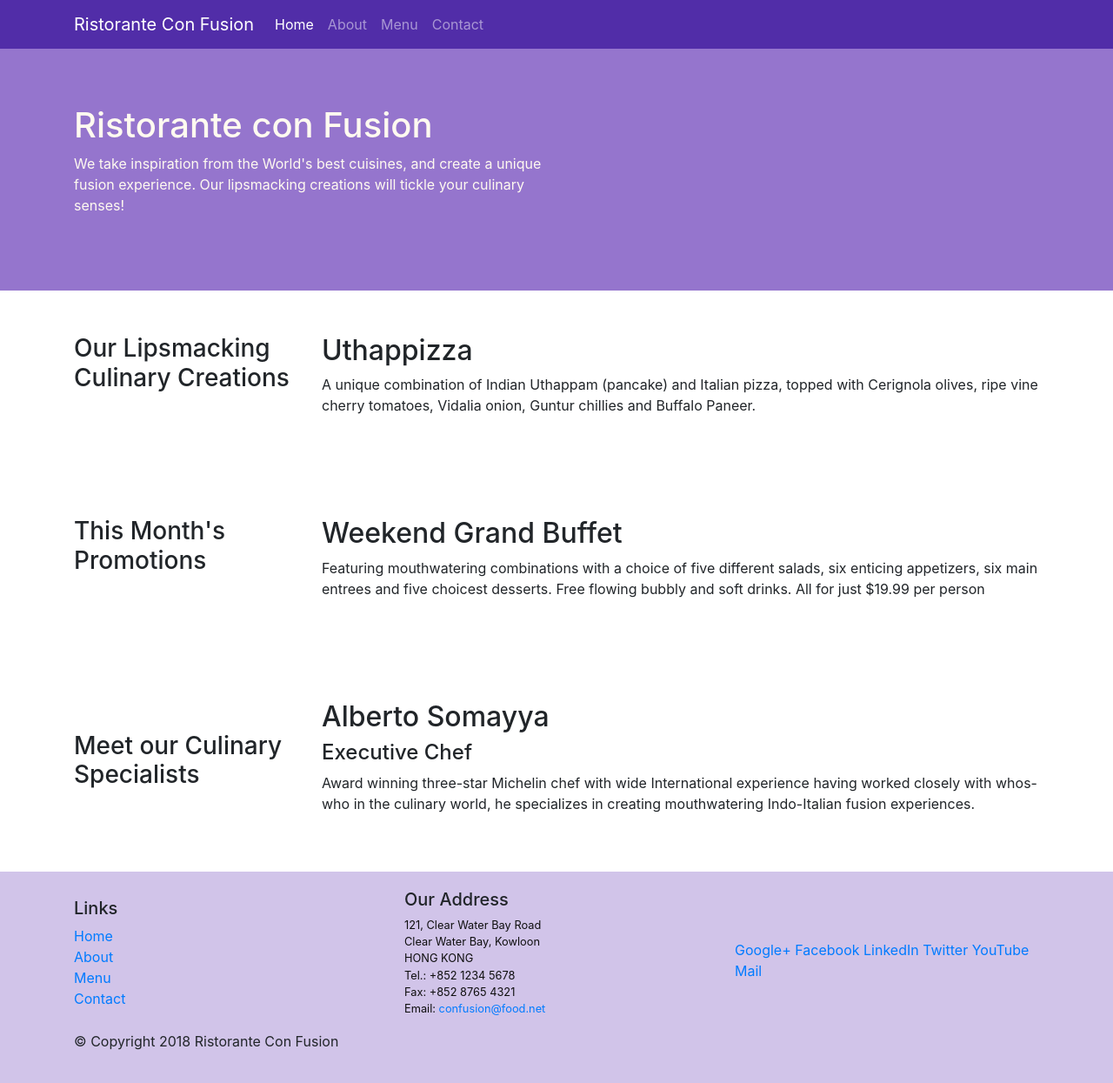
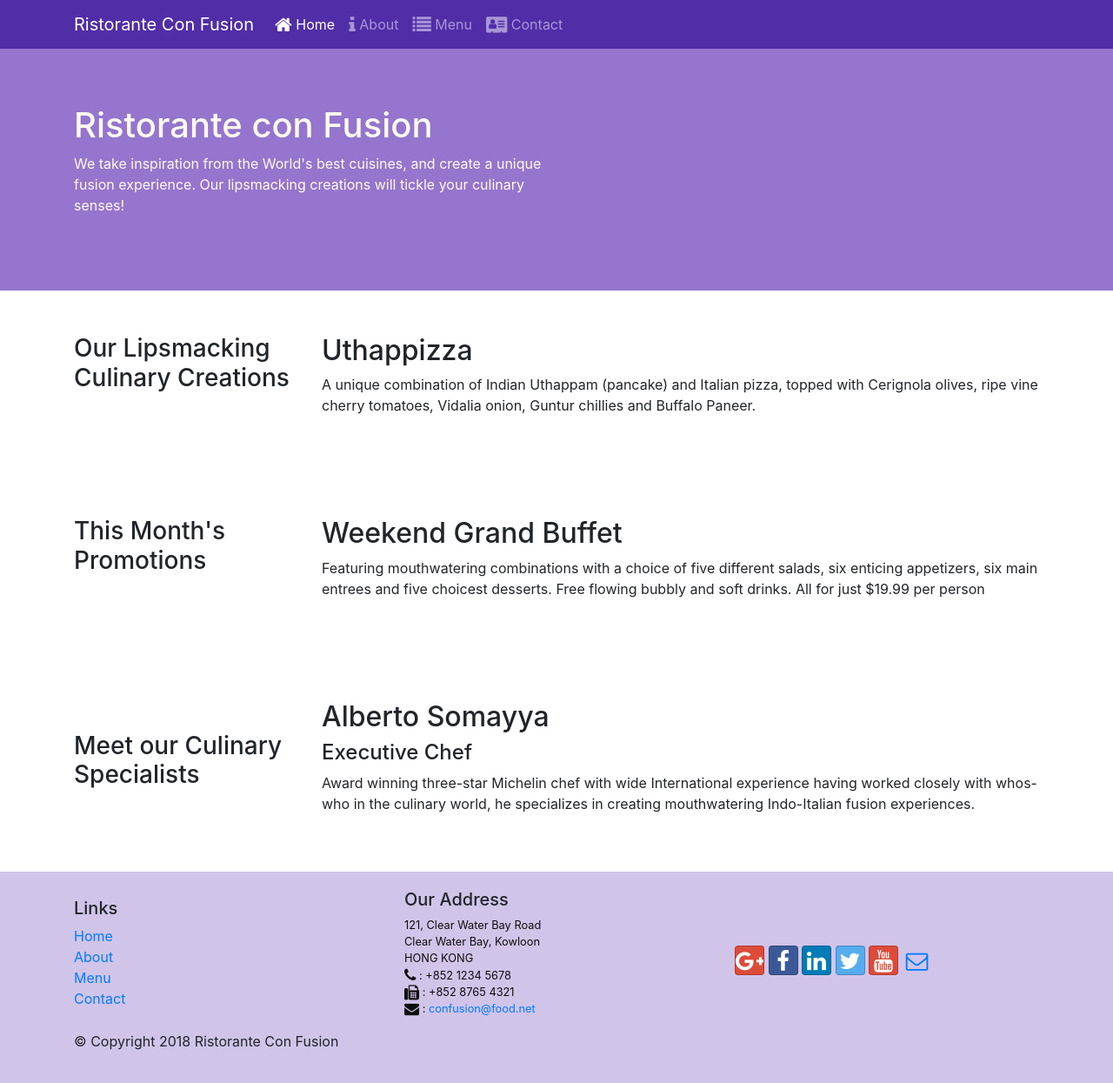
Before and after one commit to B180248ME/bootstrap-practice, a website: page index.html in a window 1280 px wide. Shown: the whole page at 87% size. Drawn offline with nearby package versions, Linux system fonts and the light colour scheme.

Commit message:
icon fonts(font-awesome and bootstrap-social)

```diff
--- a/index.html
+++ b/index.html
@@ -11,6 +11,8 @@
     <!-- Bootstrap CSS -->
     <link rel="stylesheet" href="css/style.css">
     <link rel="stylesheet" href="node_modules/bootstrap/dist/css/bootstrap.min.css">
+    <link rel="stylesheet" href="node_modules/font-awesome/css/font-awesome.min.css">
+    <link rel="stylesheet" href="node_modules/bootstrap-social/bootstrap-social.css">
 </head>
 
 <body >
@@ -22,10 +24,10 @@
            <a class="navbar-brand" href="#">Ristorante Con Fusion</a>
            <div class="collapse navbar-collapse" id="Navbar">
                 <ul class="navbar-nav mr-auto">
-                    <li class="nav-item active"><a class="nav-link" href="#">Home</a></li>
-                    <li class="nav-item"><a class="nav-link" href="./aboutus.html">About</a></li>
-                    <li class="nav-item"><a class="nav-link" href="#">Menu</a></li>
-                    <li class="nav-item"><a class="nav-link" href="#">Contact</a></li>
+                    <li class="nav-item active"><a class="nav-link" href="#"><span class="fa fa-home fa-lg"></span> Home</a></li>
+                    <li class="nav-item"><a class="nav-link" href="./aboutus.html"><span class="fa fa-info fa-lg"></span> About</a></li>
+                    <li class="nav-item"><a class="nav-link" href="#"><span class="fa fa-list fa-lg"></span> Menu</a></li>
+                    <li class="nav-item"><a class="nav-link" href="#"><span class="fa fa-address-card fa-lg"></span> Contact</a></li>
                 </ul>
             </div>
         </div>
@@ -95,19 +97,19 @@
 		              121, Clear Water Bay Road<br>
 		              Clear Water Bay, Kowloon<br>
 		              HONG KONG<br>
-		              Tel.: +852 1234 5678<br>
-		              Fax: +852 8765 4321<br>
-		              Email: <a href="mailto:confusion@food.net">confusion@food.net</a>
+                      <i class="fa fa-phone fa-lg"></i> : +852 1234 5678<br>
+		              <i class="fa fa-fax fa-lg"></i> : +852 8765 4321<br>
+		              <i class="fa fa-envelope fa-lg"></i> : <a href="mailto:confusion@food.net">confusion@food.net</a>
 		           </address>
                 </div>
                 <div class="col-4 col-sm-4 align-self-center">
                     <div class="address">
-                        <a href="http://google.com/+">Google+</a>
-                        <a href="http://www.facebook.com/profile.php?id=">Facebook</a>
-                        <a href="http://www.linkedin.com/in/">LinkedIn</a>
-                        <a href="http://twitter.com/">Twitter</a>
-                        <a href="http://youtube.com/">YouTube</a>
-                        <a href="mailto:">Mail</a>
+                        <a class="btn btn-social-icon btn-google" href="http://google.com/+"><i class="fa fa-google-plus fa-lg"></i></a>
+                        <a class="btn btn-social-icon btn-facebook" href="http://www.facebook.com/profile.php?id="><i class="fa fa-facebook"></i></a>
+                        <a class="btn btn-social-icon btn-linkedin" href="http://www.linkedin.com/in/"><i class="fa fa-linkedin"></i></a>
+                        <a class="btn btn-social-icon btn-twitter" href="http://twitter.com/"><i class="fa fa-twitter"></i></a>
+                        <a class="btn btn-social-icon btn-google" href="http://youtube.com/"><i class="fa fa-youtube"></i></a>
+                        <a class="btn btn-social-icon" href="mailto:"><i class="fa fa-envelope-o"></i></a>
                     </div>
                 </div>
            </div>
--- a/package.json
+++ b/package.json
@@ -15,6 +15,8 @@
   },
   "dependencies": {
     "bootstrap": "^4.0.0",
+    "bootstrap-social": "^5.1.1",
+    "font-awesome": "^4.7.0",
     "jquery": "^3.3.1",
     "popper.js": "^1.12.9"
   }
```
Also changed, not shown: aboutus.html (+7 -5 lines), 1 other file.
